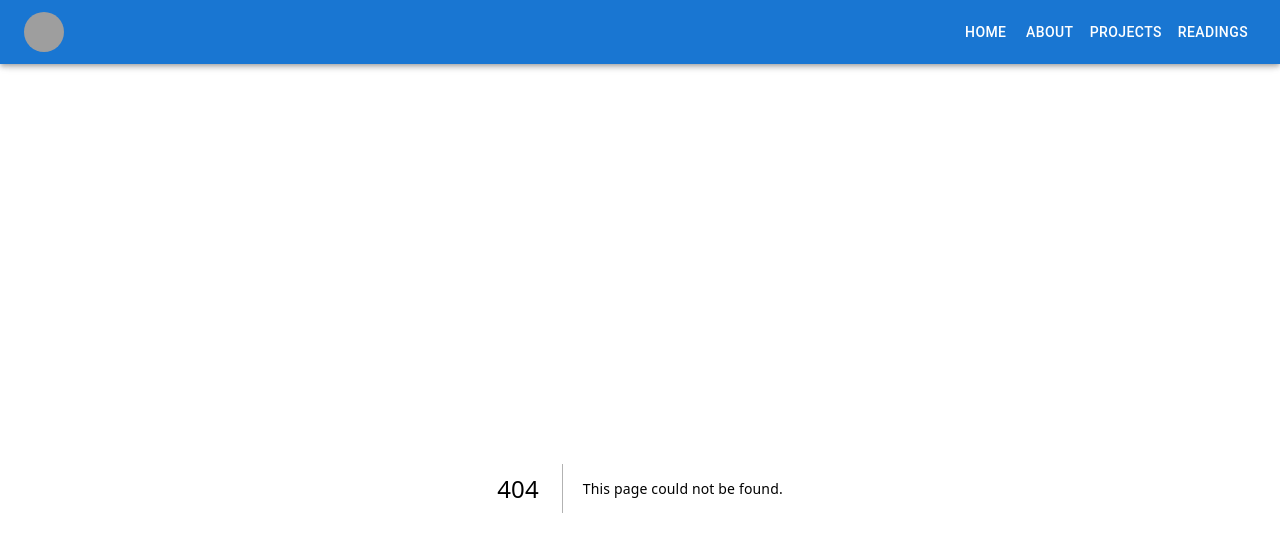
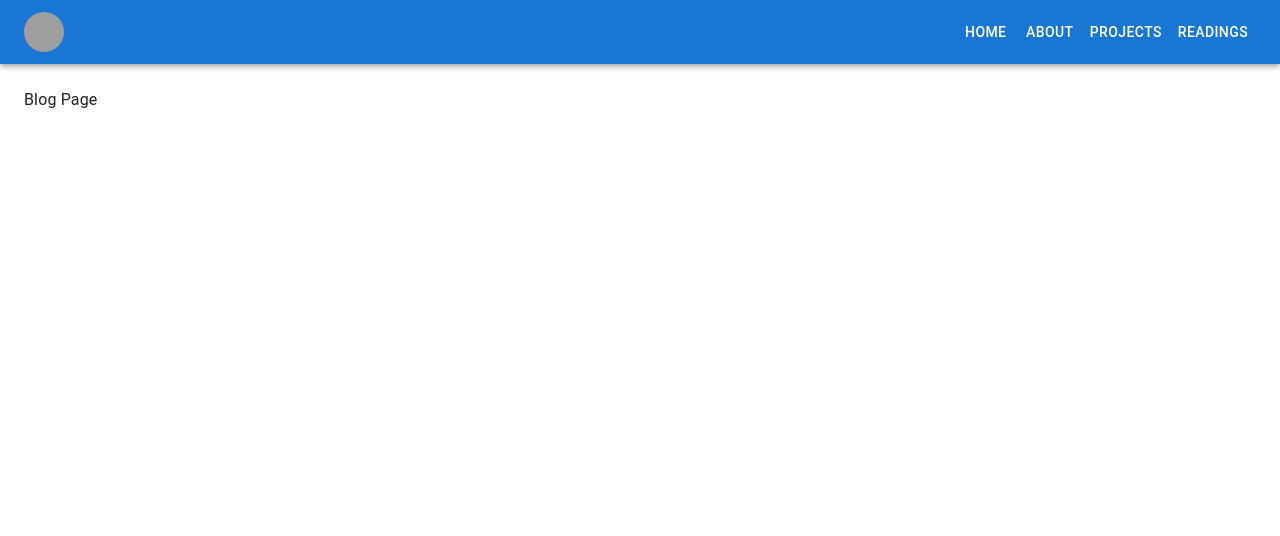
Before and after one commit to roger-mengqiu-chen/blog, a Next.js app: page /blog/1 in a window 1280 px wide. Before the commit this address had no page. Shown: the top 536 px of the page. Built offline with nearby package versions, Linux system fonts and the light colour scheme; grey boxes are pictures that could not be loaded.

Commit message:
created blog page

```diff
--- /dev/null
+++ b/src/app/blog/[slug]/page.tsx
@@ -0,0 +1,8 @@
+export default function BlogPage() {
+
+  return (
+    <div>
+      <h1>Blog Page</h1>
+    </div>
+  );
+}
```
